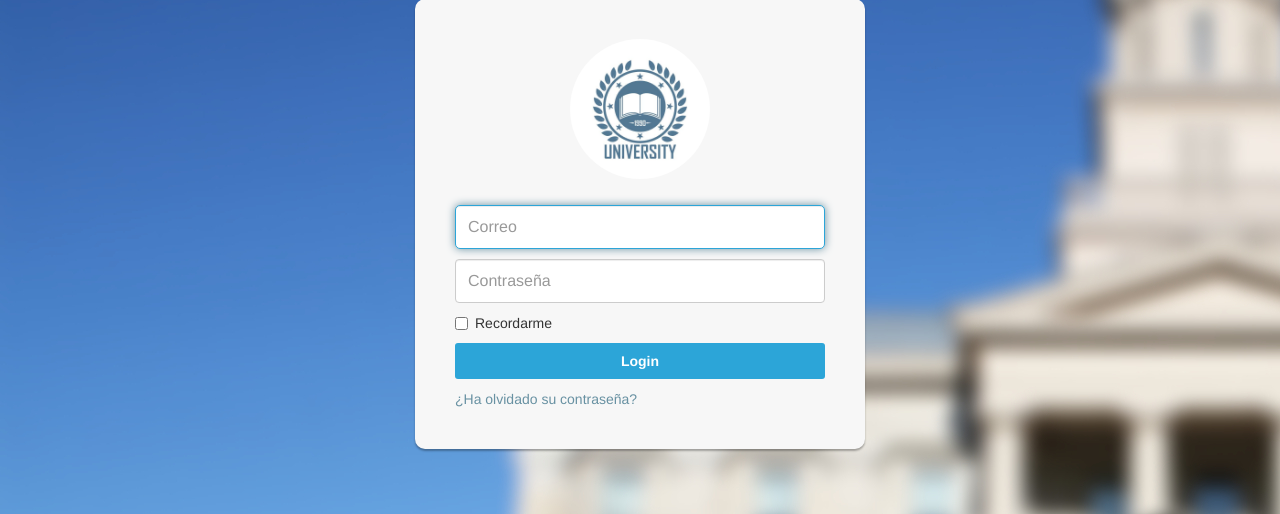
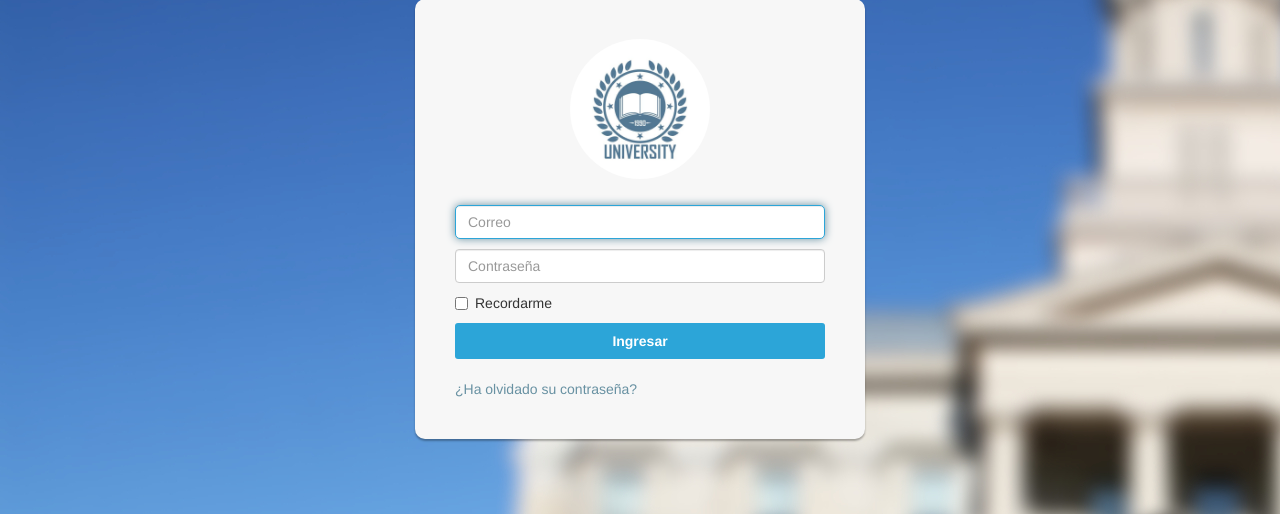
Before and after one commit to yosefBP/ProyectoGestionNotas_Grupo8, a Flask app: template templates/login.html in a window 1280 px wide. Shown: the part 286-800 px from the top of the page. Run offline with Flask 2, Linux system fonts and the light colour scheme; the template is opened without the code that fills it: values that come from a table or form of the project are taken from there, others are empty; some libraries are stand-ins or nearby versions.

Commit message:
[Update] login.html, app.py and forms.py

```diff
--- a/app.py
+++ b/app.py
@@ -1,7 +1,26 @@
-from flask import Flask, render_template
+from flask import Flask, render_template, request
+from forms import LoginForm
+import os
+import yagmail as yag
 
 app = Flask(__name__)
+SECRET_KEY = os.urandom(32)
+app.config['SECRET_KEY'] = SECRET_KEY
 
-@app.route('/')
+@app.route('/', methods=['GET','POST'])
 def login():
+    if request.method == 'GET':
+        loginSession = LoginForm()
+        return render_template('login.html', form=loginSession)
+    else:
+        formRequest = LoginForm(request.form)
+        if formRequest.validate_on_submit() == True and formRequest.e_mail.data == 'yosef@gmail.com' :
+            return dashboardSuperAdmin()
+        elif formRequest.validate_on_submit() == True:
+            return '<h1>Success</h1>'
+        else:
+            return '<h1>Failed</h1>'
+
+@app.route('/administrador')
+def dashboardSuperAdmin():
     return render_template('dashboard.html')
--- a/forms.py
+++ b/forms.py
@@ -1,12 +1,13 @@
 from flask_wtf import FlaskForm
-from flask_wtf.recaptcha import validators
-from wtforms.fields.core import StringField, PasswordField
-from wtforms.fields.html5 import EmailField
+from wtforms.fields import StringField, PasswordField
+from wtforms.fields.html5 import EmailField, URLField
 from wtforms.fields.simple import SubmitField
-from wtforms.widgets.core import SubmitInput
+from wtforms.widgets.core import CheckboxInput, SubmitInput
+from wtforms import validators
 
 
 class LoginForm(FlaskForm):
-    e_mail = EmailField('inputEmail', validators=[validators.required()])
-    password = PasswordField('inputPassword', validators=[validators.required()])
-    btnLogin = SubmitField('Login')
+    e_mail = EmailField(validators=[validators.required()])
+    password = PasswordField(validators=[validators.required()])
+    checkbox = StringField(widget=CheckboxInput())
+    submit = SubmitField()
--- a/templates/login.html
+++ b/templates/login.html
@@ -4,7 +4,7 @@
     <meta charset="UTF-8">
     <meta http-equiv="X-UA-Compatible" content="IE=edge">
     <meta name="viewport" content="width=device-width, initial-scale=1.0">
-    <link rel="stylesheet" href="../static/css/login.css">
+    <link rel="stylesheet" href="{{url_for('static', filename='css/login.css')}}">
     <title>Login</title>
     <link href="//maxcdn.bootstrapcdn.com/bootstrap/3.3.0/css/bootstrap.min.css" rel="stylesheet" id="bootstrap-css">
     <script src="//maxcdn.bootstrapcdn.com/bootstrap/3.3.0/js/bootstrap.min.js"></script>
@@ -13,18 +13,22 @@
 <body>
     <div class="container">
         <div class="card card-container" id="form-login">
-            <img id="profile-img" class="profile-img-card" src="../static/img/logo.jpg"/>
+            <img id="profile-img" class="profile-img-card" src="{{url_for('static', filename='img/logo.jpg')}}"/>
             <p id="profile-name" class="profile-name-card"></p>
-            <form class="form-signin" action="{{ url_for('login') }}" method="POST">
-                <input type="email" id="inputEmail" class="form-control" placeholder="Correo" required autofocus>
-                <input type="password" id="inputPassword" class="form-control" placeholder="Contraseña" required>
+            <form class="form-signin" action="{{ url_for('login') }}" method="POST" novalidate>
+                {{ form.csrf_token }}
+
+                {{ form.e_mail(placeholder='Correo', class='form-control', autofocus=True) }}
+                {{ form.password(placeholder='Contraseña', class='form-control') }}
+
                 <div id="remember" class="checkbox">
                     <label>
-                        <input type="checkbox" value="remember-me"> Recordarme
+                        {{ form.checkbox }} Recordarme
                     </label>
                 </div>
-                <button class="btn btn-lg btn-primary btn-block btn-signin" type="submit">Login</button>
+                {{ form.submit(value='Ingresar', class='btn btn-lg btn-primary btn-block btn-signin') }}
             </form>
+            <br>
             <a href="#" class="forgot-password">
                 ¿Ha olvidado su contraseña?
             </a>
```
